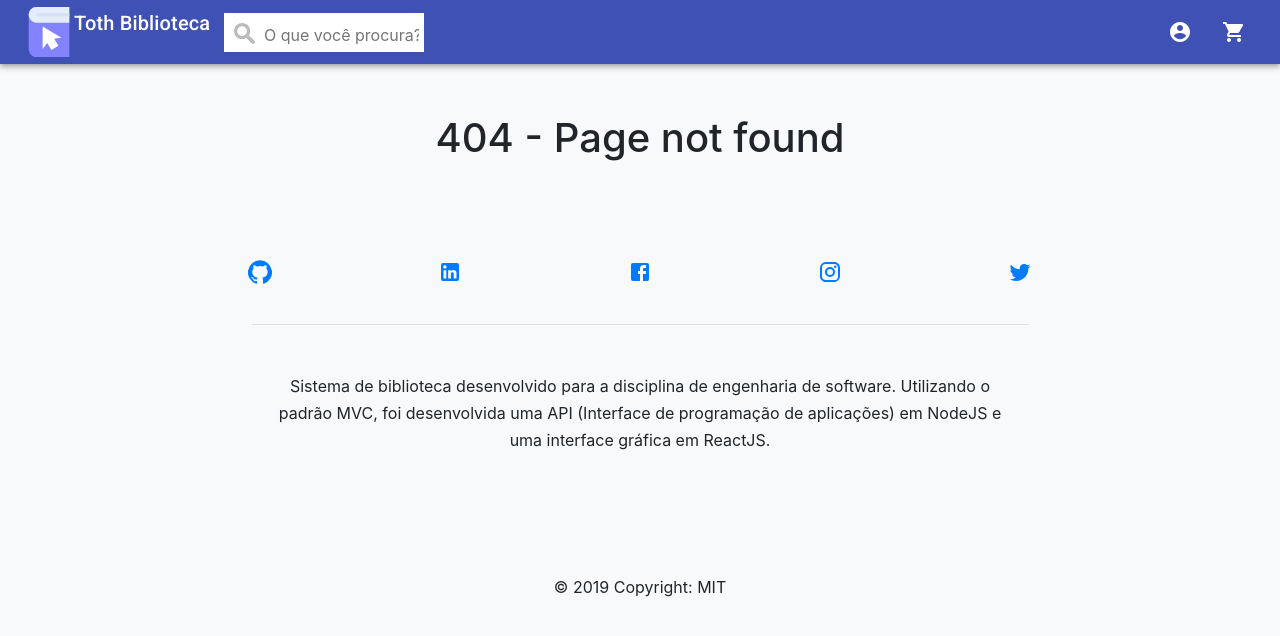
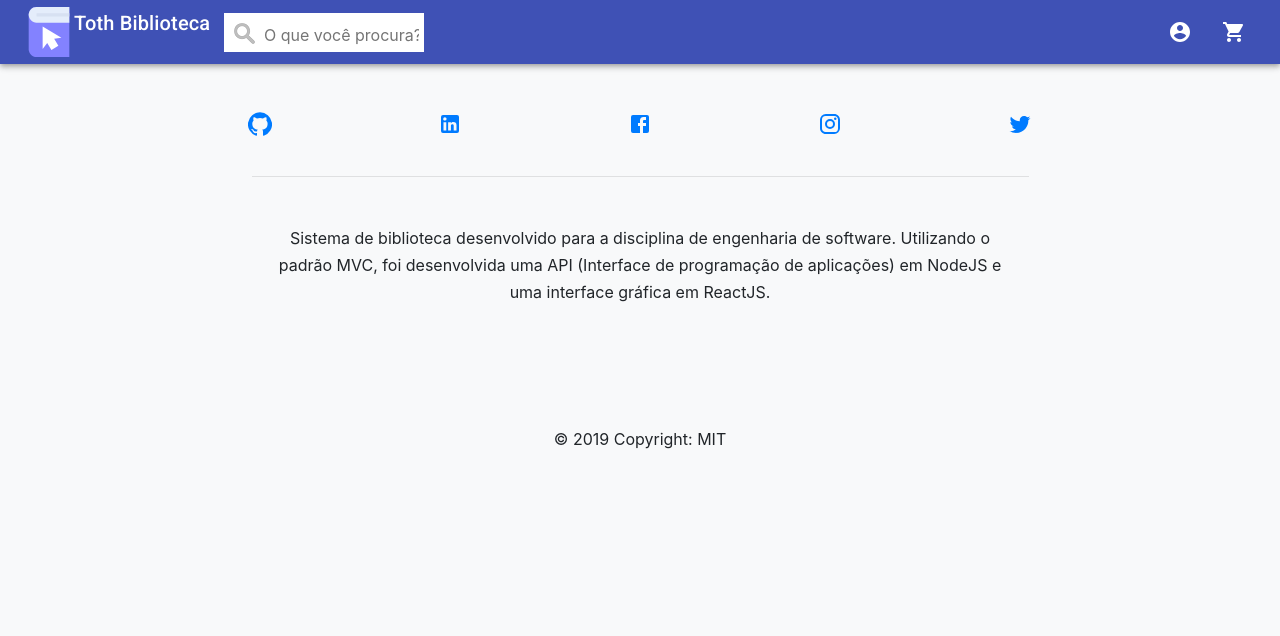
Before and after one commit to yankelvin/sistema-biblioteca, a React (Create React App) app in the folder frontend/: page /not-found in a window 1280 px wide. Shown: the top 636 px of the page. Built offline with nearby package versions, Linux system fonts and the light colour scheme.

Commit message:
Remoção de página 404

```diff
--- a/frontend/src/pages/Notfound/Notfound.js
+++ /dev/null
@@ -1,13 +0,0 @@
-import React, { Component } from "react";
-
-import "./style.css";
-
-export default class Notfound extends Component {
-  render() {
-    return (
-      <div className="footer-container">
-        <h1>404 - Page not found</h1>
-      </div>
-    );
-  }
-}
--- a/frontend/src/pages/Notfound/style.css
+++ /dev/null
@@ -1,5 +0,0 @@
-.footer-container h1 {
-  text-align: center;
-  margin: auto;
-  padding: 50px;
-}
--- a/frontend/src/routes.js
+++ b/frontend/src/routes.js
@@ -8,7 +8,6 @@ import CadastroLivros from "./pages/Livros/CadastroLivros";
 import Login from "./pages/Login/Login";
 import Home from "./pages/Home";
 import MyBooks from "./pages/Book/MyBooks";
-import Notfound from "./pages/Notfound/Notfound";
 //
 
 export default function Routes() {
@@ -20,7 +19,6 @@ export default function Routes() {
         <Route path="/new/book" exact={true} component={CadastroLivros} />
         <Route path="/login" exact={true} component={Login} />
         <Route path="/mybooks" exact={true} component={MyBooks} />
-        <Route path="/not-found" exact={true} component={Notfound} />
       </Switch>
     </Route>
   );
```
